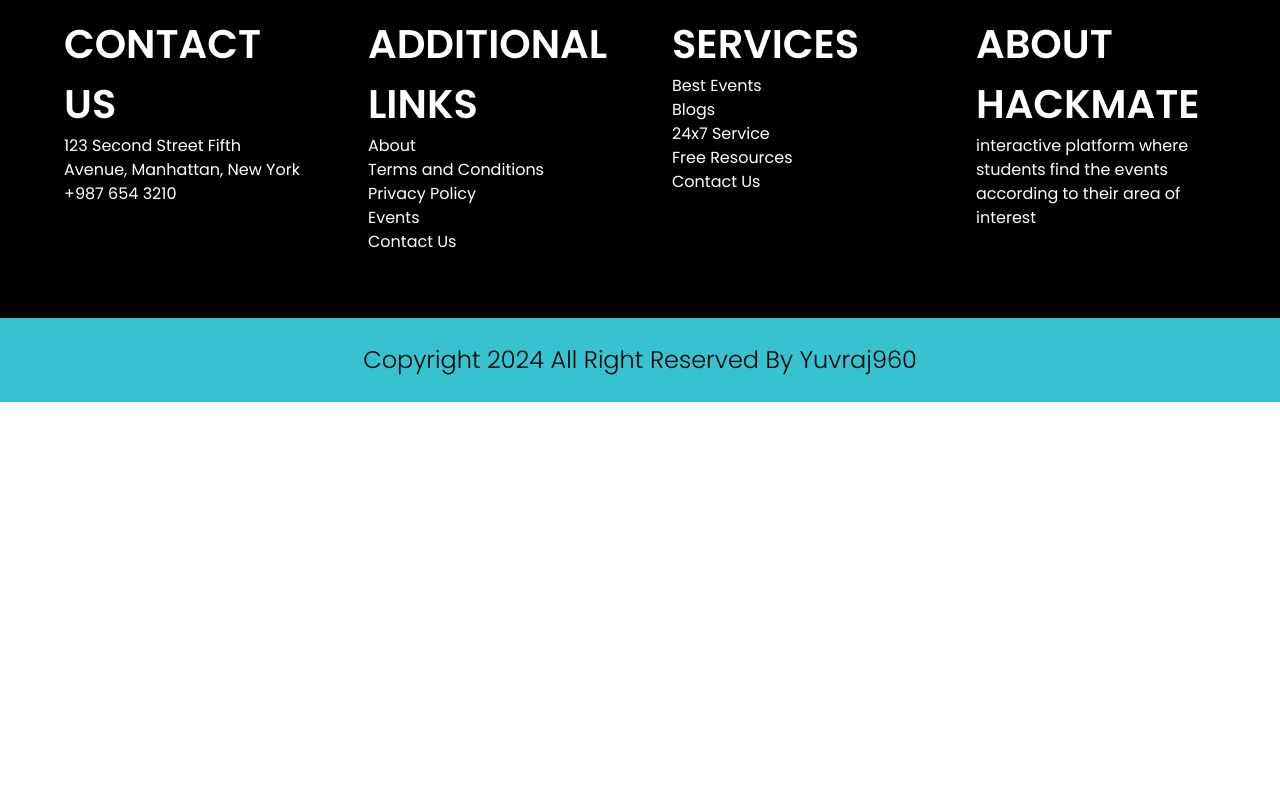
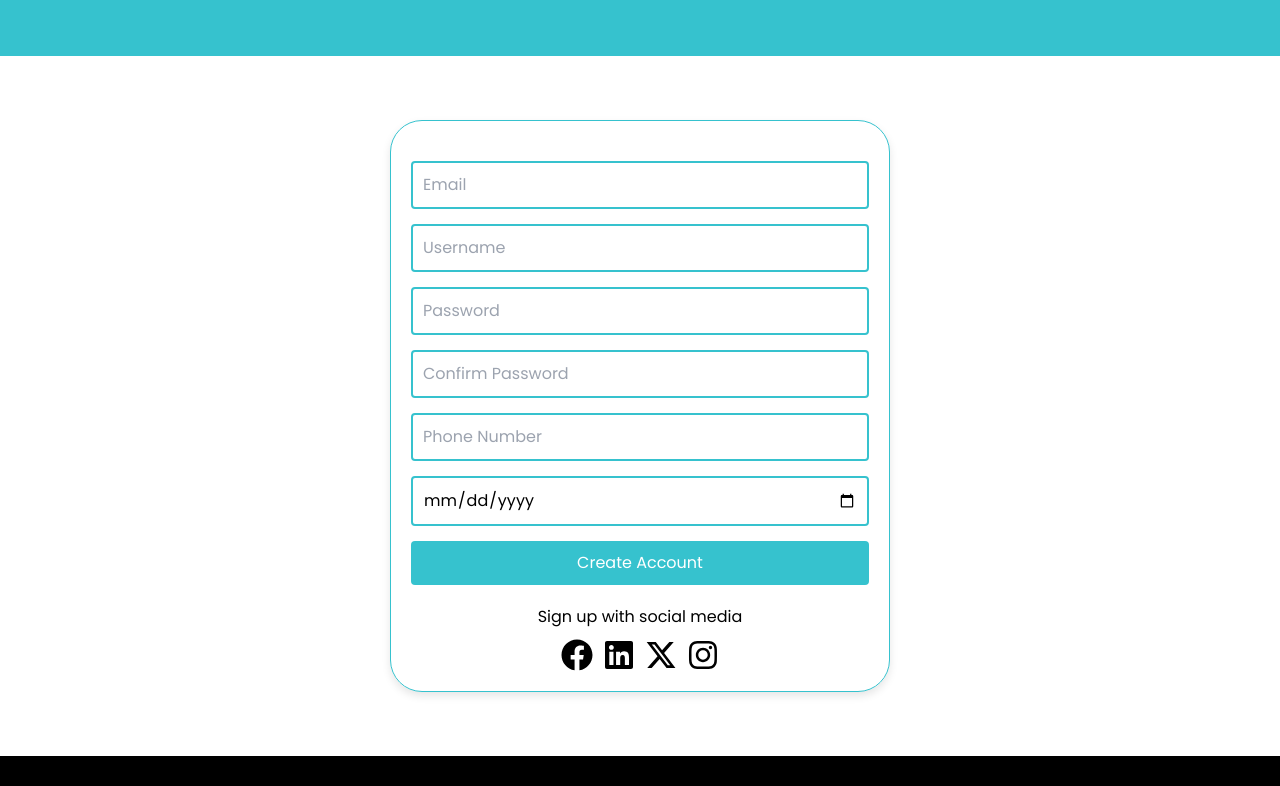
Before and after one commit to Yuvraj960/HackMate_React, a React (Vite) app: page /signup in a window 1280 px wide. Shown: the part 300-1086 px from the top of the page. Before the commit the page ends 800 px from the top, so only its background shows below. Built offline with nearby package versions, Linux system fonts and the light colour scheme.

Commit message:
Added Signup Page

```diff
--- a/src/pages/Signup.jsx
+++ b/src/pages/Signup.jsx
@@ -1,10 +1,183 @@
 /* eslint-disable no-unused-vars */
-import React from 'react'
+import React, { useState } from "react";
+import { initializeApp } from "firebase/app";
+import { getAuth, createUserWithEmailAndPassword } from "firebase/auth";
+import "../styles/Signup.css";
+
+import { FaFacebook } from "react-icons/fa";
+import { FaXTwitter } from "react-icons/fa6";
+import { FaInstagram } from "react-icons/fa";
+import { FaLinkedin } from "react-icons/fa6";
+
+const firebaseConfig = {
+  apiKey: "AIzaSyCsghegdAgZ29ncepjsDVnRZjStv7pMG1g",
+  authDomain: "hackmate960.firebaseapp.com",
+  projectId: "hackmate960",
+  storageBucket: "hackmate960.appspot.com",
+  messagingSenderId: "727567532767",
+  appId: "1:727567532767:web:6cadb2fc5be6ae11119f6a",
+};
+
+const app = initializeApp(firebaseConfig);
+const auth = getAuth(app);
 
 const Signup = () => {
+  const [formData, setFormData] = useState({
+    email: "",
+    username: "",
+    password: "",
+    confirmPassword: "",
+    phoneNumber: "",
+    birthDate: "",
+  });
+  const [errors, setErrors] = useState({});
+
+  // Handle input changes
+  const handleChange = (e) => {
+    setFormData({ ...formData, [e.target.id]: e.target.value });
+  };
+
+  // Form validation and Firebase signup
+  const handleSubmit = async (e) => {
+    e.preventDefault();
+    const {
+      email,
+      username,
+      password,
+      confirmPassword,
+      phoneNumber,
+      birthDate,
+    } = formData;
+
+    // Basic form validation
+    let newErrors = {};
+    if (!email.match(/^[a-zA-Z0-9._%+-]+@[a-zA-Z0-9.-]+\.[a-zA-Z]{2,}$/))
+      newErrors.email = "Invalid email format";
+    if (!username) newErrors.username = "Username is required";
+    if (password.length < 6)
+      newErrors.password = "Password must be at least 6 characters";
+    if (password !== confirmPassword)
+      newErrors.confirmPassword = "Passwords do not match";
+    if (!phoneNumber.match(/^[0-9]{10}$/))
+      newErrors.phoneNumber = "Phone Number must be 10 digits";
+    if (!birthDate) newErrors.birthDate = "Birth Date is required";
+    if (Object.keys(newErrors).length > 0) return setErrors(newErrors);
+
+    try {
+      await createUserWithEmailAndPassword(auth, email, password);
+      alert("Account created successfully!");
+      setFormData({
+        email: "",
+        username: "",
+        password: "",
+        confirmPassword: "",
+        phoneNumber: "",
+        birthDate: "",
+      });
+      setErrors({});
+    } catch (error) {
+      alert(`Error: ${error.message}`);
+    }
+  };
+
   return (
-    <div>Signup</div>
-  )
-}
+    <>
+      <div className="container-fluid signup__header">
+        <h1>SIGNUP</h1>
+      </div>
+      <div className="registration-form">
+        <form onSubmit={handleSubmit}>
+          <div className="form-icon">
+            <span>
+              <i className="icon icon-user"></i>
+            </span>
+          </div>
+          <div className="form-group">
+            <input
+              type="email"
+              id="email"
+              value={formData.email}
+              onChange={handleChange}
+              placeholder="Email"
+            />
+            <span className="text-danger">{errors.email}</span>
+          </div>
+          <div className="form-group">
+            <input
+              type="text"
+              id="username"
+              value={formData.username}
+              onChange={handleChange}
+              placeholder="Username"
+              maxLength="50"
+            />
+            <span className="text-danger">{errors.username}</span>
+          </div>
+          <div className="form-group">
+            <input
+              type="password"
+              id="password"
+              value={formData.password}
+              onChange={handleChange}
+              placeholder="Password"
+            />
+            <span className="text-danger">{errors.password}</span>
+          </div>
+          <div className="form-group">
+            <input
+              type="password"
+              id="confirmPassword"
+              value={formData.confirmPassword}
+              onChange={handleChange}
+              placeholder="Confirm Password"
+            />
+            <span className="text-danger">{errors.confirmPassword}</span>
+          </div>
+          <div className="form-group">
+            <input
+              type="text"
+              id="phoneNumber"
+              value={formData.phoneNumber}
+              onChange={handleChange}
+              placeholder="Phone Number"
+              maxLength="10"
+            />
+            <span className="text-danger">{errors.phoneNumber}</span>
+          </div>
+          <div className="form-group">
+            <input
+              type="date"
+              id="birthDate"
+              value={formData.birthDate}
+              onChange={handleChange}
+              placeholder="Birth Date"
+            />
+            <span className="text-danger">{errors.birthDate}</span>
+          </div>
+          <button type="submit" className="btn btn-block create-account">
+            Create Account
+          </button>
+        </form>
+        <div className="social-media">
+          <h5>Sign up with social media</h5>
+          <div className="social-icons">
+            <a href="#">
+              <FaFacebook />
+            </a>
+            <a href="#">
+              <FaLinkedin />
+            </a>
+            <a href="#">
+              <FaXTwitter />
+            </a>
+            <a href="#">
+              <FaInstagram />
+            </a>
+          </div>
+        </div>
+      </div>
+    </>
+  );
+};
 
-export default Signup
+export default Signup;
--- a/src/styles/Signup.css
+++ b/src/styles/Signup.css
@@ -0,0 +1,75 @@
+.registration-form {
+    width: 100%;
+    max-width: 500px;
+    margin: auto;
+    padding: 20px;
+    border: 1px solid var(--main-color);
+    border-radius: 2rem;
+    box-shadow: 0px 4px 8px rgba(0, 0, 0, 0.1);
+    margin-bottom: 4rem;
+}
+
+.signup__header {
+    text-align: center;
+    padding: 65px;
+    background-color: var(--main-color);
+    margin-bottom: 4rem;
+}
+
+.signup__header h1 {
+    font-size: 4rem;
+}
+
+.form-icon {
+    text-align: center;
+    font-size: 2em;
+    margin-bottom: 20px;
+}
+
+.form-group {
+    margin-bottom: 15px;
+}
+
+.form-group input {
+    width: 100%;
+    padding: 10px;
+    font-size: 1em;
+    border: 2px solid var(--main-color);
+    border-radius: 4px;
+}
+
+.btn.create-account {
+    width: 100%;
+    padding: 10px;
+    font-size: 1em;
+    background-color: var(--main-color);
+    color: white;
+    border: none;
+    border-radius: 4px;
+    cursor: pointer;
+}
+
+.social-media {
+    text-align: center;
+    margin-top: 20px;
+}
+
+.social-media h5 {
+    margin-bottom: 10px;
+}
+
+.social-icons {
+    display: flex;
+    gap: 10px;
+    justify-content: center;
+}
+
+.social-icons a svg {
+    font-size: 2rem;
+}
+
+.social-icons a svg:hover {
+    transform: scale(1.1);
+    color: var(--main-color);
+    transition: all 0.3s;
+}
```
